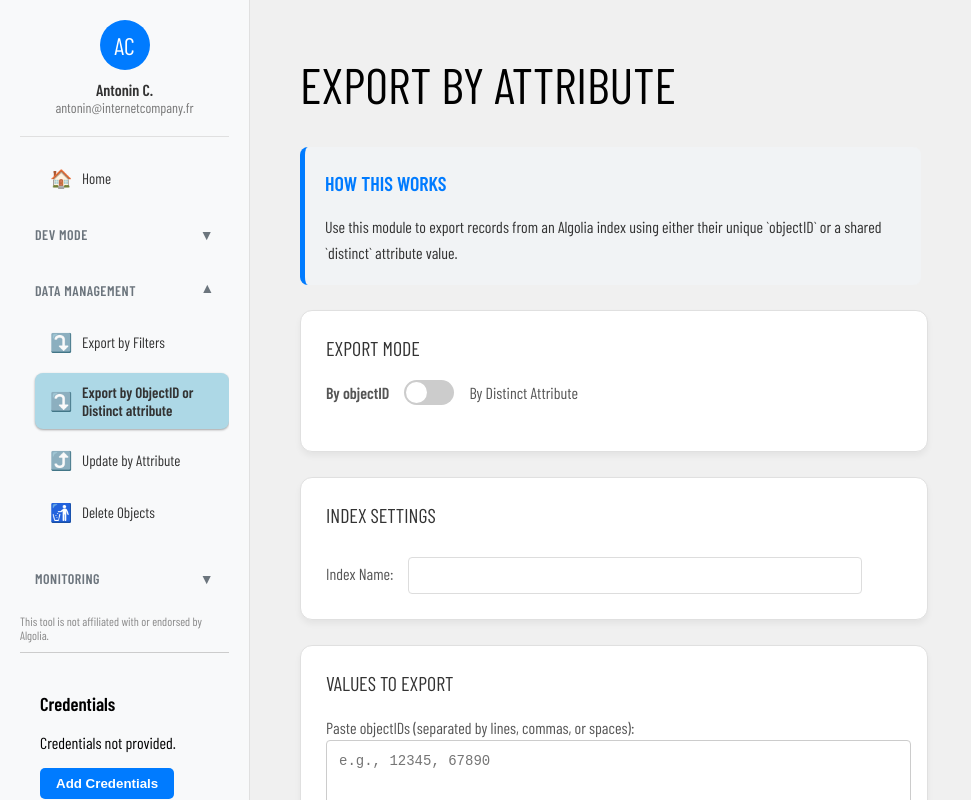
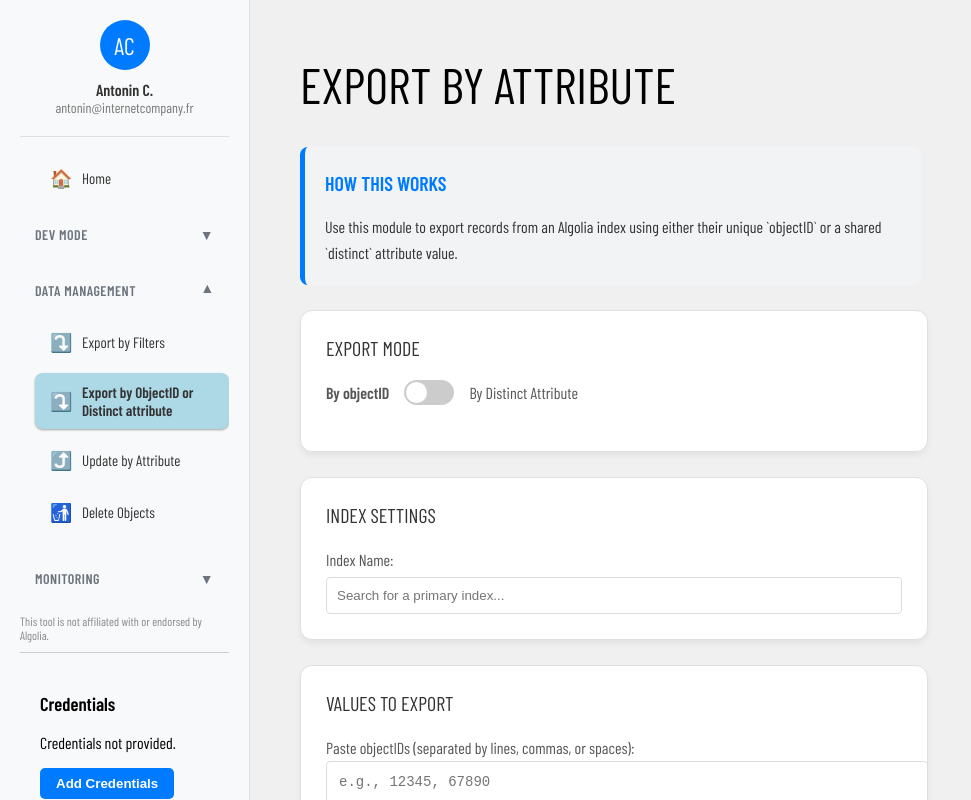
Before and after one commit to antonincoste/algolia_manager, a React (Create React App) app: page /export-by-attribute in a window 1280 px wide. Shown: the top 800 px of the page, without its empty margins (0-971 px from the left). Built offline with nearby package versions, Linux system fonts and the light colour scheme; a web font is replaced by a local one.

Commit message:
Implement autocomplete on all index fields + avoid duplicated

```diff
--- a/src/pages/CompareIndexesConfig.js
+++ b/src/pages/CompareIndexesConfig.js
@@ -223,14 +223,23 @@ const CompareIndexesConfig = () => {
   const apiKey = getApiKey();
   const appId = getAppId();
 
+  // MODIFIÉ : Le useEffect qui récupère les index
   useEffect(() => {
     if (comparisonType && appId && apiKey) {
       const fetchIndexes = async () => {
         setLog('Fetching list of all indexes...');
         try {
           const client = algoliasearch(appId, apiKey);
-          const indices = await client.listIndices();
-          setAllIndexes(indices.items.map(item => item.name).sort());
+          const { items } = await client.listIndices();
+
+          // On ne garde que les index qui n'ont pas de `primary`, ce sont les index primaires.
+          const primaryIndexes = items.filter(item => !item.primary);
+
+          // On nettoie les noms (trim) et on supprime les doublons (Set)
+          const cleanedNames = primaryIndexes.map(item => item.name.trim());
+          const uniqueNames = [...new Set(cleanedNames)];
+
+          setAllIndexes(uniqueNames.sort());
           setLog('Index list fetched. Please select indexes to compare.');
         } catch (err) {
           setError('Failed to fetch index list: ' + err.message);
@@ -244,10 +253,10 @@ const CompareIndexesConfig = () => {
 
   useEffect(() => {
     if (searchTerm) {
-      const filtered = allIndexes.filter(
+      const filtered = (allIndexes || []).filter(
         indexName =>
           indexName.toLowerCase().includes(searchTerm.toLowerCase()) &&
-          !selectedIndexes.includes(indexName)
+          !(selectedIndexes || []).includes(indexName)
       );
       setSuggestions(filtered);
     } else {
@@ -296,10 +305,9 @@ const CompareIndexesConfig = () => {
     fetchConfigs();
   }, [selectedIndexes, comparisonType, appId, apiKey]);
 
-  // MODIFIÉ : La fonction de sélection réinitialise maintenant l'état du toggle
   const selectComparison = (type) => {
     setConfigs(null);
-    setShowOnlyDiff(true); // On réinitialise le toggle à son état par défaut
+    setShowOnlyDiff(true);
     setComparisonType(prevType => (prevType === type ? null : type));
   };
 
@@ -314,7 +322,7 @@ const CompareIndexesConfig = () => {
   };
 
   const handleRemoveIndex = (indexToRemove) => {
-    setSelectedIndexes(selectedIndexes.filter(index => index !== indexToRemove));
+    setSelectedIndexes((selectedIndexes || []).filter(index => index !== indexToRemove));
   };
 
   const handlePaste = (e) => {
@@ -324,8 +332,8 @@ const CompareIndexesConfig = () => {
 
     if (pastedIndexes.length > 1) {
       const currentSelectedIndexes = new Set(selectedIndexes);
-      const validNewIndexes = pastedIndexes.filter(name =>
-        allIndexes.includes(name) && !currentSelectedIndexes.has(name)
+      const validNewIndexes = (pastedIndexes || []).filter(name =>
+        (allIndexes || []).includes(name) && !currentSelectedIndexes.has(name)
       );
 
       let combined = [...selectedIndexes, ...validNewIndexes];
--- a/src/pages/CopyData.js
+++ b/src/pages/CopyData.js
@@ -1,4 +1,6 @@
-import React, { useState } from 'react';
+// src/pages/CopyData.js
+import React, { useState, useEffect } from 'react';
+import styled from 'styled-components';
 import algoliasearch from 'algoliasearch';
 import { getApiKey, getAppId } from '../services/sessionService';
 import SectionBlock from '../components/SectionBlock';
@@ -6,8 +8,38 @@ import InfoBlock from '../components/InfoBlock';
 import StyledButton from '../components/StyledButton';
 import FullPageLoader from '../components/FullPageLoader';
 
-const inputStyle = { width: '75%', padding: '10px', marginTop: '5px', borderRadius: '4px', border: '1px solid #ddd', marginLeft: '15px' };
+const inputStyle = { width: '100%', padding: '10px', marginTop: '5px', borderRadius: '4px', border: '1px solid #ddd', boxSizing: 'border-box' };
+const textareaStyle = { ...inputStyle, resize: 'vertical' };
 const checkboxLabelStyle = { display: 'flex', alignItems: 'center', gap: '10px', margin: '15px 0' };
+
+// NOUVEAU : Styled components pour l'auto-complétion
+const AutocompleteContainer = styled.div`
+  position: relative;
+  width: 100%;
+`;
+
+const SuggestionsList = styled.ul`
+  list-style: none;
+  padding: 0;
+  margin: 5px 0 0 0;
+  position: absolute;
+  background-color: white;
+  border: 1px solid #ccc;
+  border-radius: 4px;
+  width: 100%;
+  max-height: 200px;
+  overflow-y: auto;
+  z-index: 10;
+  box-shadow: 0 4px 6px rgba(0,0,0,0.1);
+`;
+
+const SuggestionItem = styled.li`
+  padding: 10px;
+  cursor: pointer;
+  &:hover {
+    background-color: #f0f0f0;
+  }
+`;
 
 const CopyData = () => {
   const [sourceIndex, setSourceIndex] = useState('');
@@ -23,8 +55,46 @@ const CopyData = () => {
   const [newFilter, setNewFilter] = useState({ attribute: '', value: '' });
   const [availableAttributes, setAvailableAttributes] = useState([]);
 
+  // NOUVEAU : États pour l'auto-complétion
+  const [allIndexes, setAllIndexes] = useState([]);
+  const [suggestions, setSuggestions] = useState([]);
+  const [isInputFocused, setIsInputFocused] = useState(false);
+
   const globalAppId = getAppId();
   const globalApiKey = getApiKey();
+
+  // NOUVEAU : Effet pour récupérer la liste des index
+  useEffect(() => {
+    if (globalAppId && globalApiKey) {
+      const searchClient = algoliasearch(globalAppId, globalApiKey);
+      searchClient.listIndices().then(({ items }) => {
+        const primaryIndexes = items.filter(item => !item.primary);
+        const cleanedNames = primaryIndexes.map(item => item.name.trim());
+        const uniqueNames = [...new Set(cleanedNames)];
+        setAllIndexes(uniqueNames.sort());
+      }).catch(err => {
+        console.error("Failed to fetch index list for autocomplete:", err);
+      });
+    }
+  }, [globalAppId, globalApiKey]);
+
+  // NOUVEAU : Effet pour mettre à jour les suggestions
+  useEffect(() => {
+    if (sourceIndex && allIndexes.length > 0) {
+      const filtered = allIndexes.filter(name =>
+        name.toLowerCase().includes(sourceIndex.toLowerCase())
+      );
+      setSuggestions(filtered);
+    } else {
+      setSuggestions([]);
+    }
+  }, [sourceIndex, allIndexes]);
+
+  const handleSuggestionClick = (name) => {
+    setSourceIndex(name);
+    setSuggestions([]);
+    setIsInputFocused(false);
+  };
 
   const handleFetchAttributes = async () => {
     if (!sourceIndex) {
@@ -140,14 +210,33 @@ const CopyData = () => {
       </InfoBlock>
 
       <SectionBlock title="Configuration">
-        <div style={{ display: 'flex', flexDirection: 'column', gap: '15px' }}>
+        <div style={{ display: 'flex', flexDirection: 'column', gap: '20px' }}>
           <div>
             <label>Source Index:</label>
-            <input type="text" value={sourceIndex} onChange={(e) => setSourceIndex(e.target.value)} style={inputStyle} />
+            <AutocompleteContainer>
+              <input
+                type="text"
+                value={sourceIndex}
+                onChange={(e) => setSourceIndex(e.target.value)}
+                onFocus={() => setIsInputFocused(true)}
+                onBlur={() => setTimeout(() => setIsInputFocused(false), 200)}
+                style={inputStyle}
+                placeholder="Search for a primary index..."
+              />
+              {isInputFocused && suggestions.length > 0 && (
+                <SuggestionsList>
+                  {suggestions.slice(0, 10).map(suggestion => (
+                    <SuggestionItem key={suggestion} onClick={() => handleSuggestionClick(suggestion)}>
+                      {suggestion}
+                    </SuggestionItem>
+                  ))}
+                </SuggestionsList>
+              )}
+            </AutocompleteContainer>
           </div>
           <div>
             <label>Target Index(es) (separated by space, comma, or new line):</label>
-            <textarea value={targetIndexes} onChange={(e) => setTargetIndexes(e.target.value)} rows={3} style={{...inputStyle, resize: 'vertical'}} />
+            <textarea value={targetIndexes} onChange={(e) => setTargetIndexes(e.target.value)} rows={3} style={textareaStyle} />
           </div>
 
           <div style={checkboxLabelStyle}>
@@ -173,7 +262,7 @@ const CopyData = () => {
           </div>
 
           {copyToDifferentApp && (
-            <div style={{ border: '1px solid #ddd', padding: '0px 20px 20px 20px', borderRadius: '8px', backgroundColor: '#fdfdfd' }}>
+            <div style={{ border: '1px solid #ddd', padding: '20px', borderRadius: '8px', backgroundColor: '#fdfdfd' }}>
               <h4>Destination Credentials</h4>
               <div>
                 <label>Destination App ID:</label>
--- a/src/pages/ExportByAttribute.js
+++ b/src/pages/ExportByAttribute.js
@@ -1,4 +1,6 @@
-import React, { useState } from 'react';
+// src/pages/ExportByAttribute.js
+import React, { useState, useEffect } from 'react';
+import styled from 'styled-components';
 import algoliasearch from 'algoliasearch';
 import { getApiKey, getAppId } from '../services/sessionService';
 import SectionBlock from '../components/SectionBlock';
@@ -6,20 +8,88 @@ import InfoBlock from '../components/InfoBlock';
 import StyledButton from '../components/StyledButton';
 import FullPageLoader from '../components/FullPageLoader';
 
-const textareaStyle = { width: '97%', padding: '12px', fontSize: '14px', borderRadius: '4px', border: '1px solid #ccc', resize: 'vertical' };
+const textareaStyle = { width: '100%', padding: '12px', fontSize: '14px', borderRadius: '4px', border: '1px solid #ddd', resize: 'vertical' };
+const inputStyle = { width: '100%', padding: '10px', marginTop: '5px', borderRadius: '4px', border: '1px solid #ddd', boxSizing: 'border-box' };
+
+// NOUVEAU : Styled components pour l'auto-complétion
+const AutocompleteContainer = styled.div`
+  position: relative;
+  width: 100%;
+`;
+
+const SuggestionsList = styled.ul`
+  list-style: none;
+  padding: 0;
+  margin: 5px 0 0 0;
+  position: absolute;
+  background-color: white;
+  border: 1px solid #ccc;
+  border-radius: 4px;
+  width: 100%;
+  max-height: 200px;
+  overflow-y: auto;
+  z-index: 10;
+  box-shadow: 0 4px 6px rgba(0,0,0,0.1);
+`;
+
+const SuggestionItem = styled.li`
+  padding: 10px;
+  cursor: pointer;
+  &:hover {
+    background-color: #f0f0f0;
+  }
+`;
 
 const ExportByAttribute = () => {
   const [indexName, setIndexName] = useState('');
   const [valuesToExport, setValuesToExport] = useState('');
-  const [exportMode, setExportMode] = useState('byID'); // 'byID' ou 'byDistinct'
+  const [exportMode, setExportMode] = useState('byID');
   const [distinctAttribute, setDistinctAttribute] = useState('');
 
   const [log, setLog] = useState('');
   const [error, setError] = useState('');
   const [isLoading, setIsLoading] = useState(false);
 
+  // NOUVEAU : États pour l'auto-complétion
+  const [allIndexes, setAllIndexes] = useState([]);
+  const [suggestions, setSuggestions] = useState([]);
+  const [isInputFocused, setIsInputFocused] = useState(false);
+
   const apiKey = getApiKey();
   const appId = getAppId();
+
+  // NOUVEAU : Effet pour récupérer la liste des index
+  useEffect(() => {
+    if (appId && apiKey) {
+      const searchClient = algoliasearch(appId, apiKey);
+      searchClient.listIndices().then(({ items }) => {
+        const primaryIndexes = items.filter(item => !item.primary);
+        const cleanedNames = primaryIndexes.map(item => item.name.trim());
+        const uniqueNames = [...new Set(cleanedNames)];
+        setAllIndexes(uniqueNames.sort());
+      }).catch(err => {
+        console.error("Failed to fetch index list for autocomplete:", err);
+      });
+    }
+  }, [appId, apiKey]);
+
+  // NOUVEAU : Effet pour mettre à jour les suggestions
+  useEffect(() => {
+    if (indexName && allIndexes.length > 0) {
+      const filtered = allIndexes.filter(name =>
+        name.toLowerCase().includes(indexName.toLowerCase())
+      );
+      setSuggestions(filtered);
+    } else {
+      setSuggestions([]);
+    }
+  }, [indexName, allIndexes]);
+
+  const handleSuggestionClick = (name) => {
+    setIndexName(name);
+    setSuggestions([]);
+    setIsInputFocused(false);
+  };
 
   const handleSyncDistinctAttribute = async () => {
     if (!indexName) {
@@ -156,20 +226,41 @@ const ExportByAttribute = () => {
       </SectionBlock>
 
       <SectionBlock title="Index Settings">
+        <div style={{ display: 'flex', flexDirection: 'column', gap: '20px' }}>
             <div>
               <label>Index Name:</label>
-          <input type="text" value={indexName} onChange={(e) => setIndexName(e.target.value)} style={{ width: '75%', padding: '10px', marginTop: '10px', borderRadius: '4px', border: '1px solid #ddd', marginLeft: '15px' }} />
+              <AutocompleteContainer>
+                <input
+                  type="text"
+                  value={indexName}
+                  onChange={(e) => setIndexName(e.target.value)}
+                  onFocus={() => setIsInputFocused(true)}
+                  onBlur={() => setTimeout(() => setIsInputFocused(false), 200)}
+                  style={inputStyle}
+                  placeholder="Search for a primary index..."
+                />
+                {isInputFocused && suggestions.length > 0 && (
+                  <SuggestionsList>
+                    {suggestions.slice(0, 10).map(suggestion => (
+                      <SuggestionItem key={suggestion} onClick={() => handleSuggestionClick(suggestion)}>
+                        {suggestion}
+                      </SuggestionItem>
+                    ))}
+                  </SuggestionsList>
+                )}
+              </AutocompleteContainer>
             </div>
             {exportMode === 'byDistinct' && (
               <div style={{marginTop: '15px'}}>
                 <StyledButton onClick={handleSyncDistinctAttribute} label="Sync Distinct Attribute" icon="🔄" />
                 {distinctAttribute && (
-              <p style={{ marginLeft: '15px', fontStyle: 'italic', display: 'inline-block' }}>
+                  <p style={{ fontStyle: 'italic', display: 'inline-block', marginLeft: '15px' }}>
                     Detected Attribute: <strong>{distinctAttribute}</strong>
                   </p>
                 )}
               </div>
             )}
+        </div>
       </SectionBlock>
 
       <SectionBlock title="Values to Export">
--- a/src/pages/ExportDataByFilters.js
+++ b/src/pages/ExportDataByFilters.js
@@ -1,5 +1,6 @@
-// src/pages/ExportData.js
-import React, { useState } from 'react';
+// src/pages/ExportDataByFilters.js
+import React, { useState, useEffect } from 'react';
+import styled from 'styled-components';
 import { getApiKey, getAppId } from '../services/sessionService';
 import algoliasearch from 'algoliasearch';
 import SectionBlock from '../components/SectionBlock';
@@ -7,7 +8,36 @@ import InfoBlock from '../components/InfoBlock';
 import StyledButton from '../components/StyledButton';
 import FullPageLoader from '../components/FullPageLoader';
 
-const ExportData = () => {
+const AutocompleteContainer = styled.div`
+  position: relative;
+  width: 75%;
+  margin-left: 15px;
+`;
+
+const SuggestionsList = styled.ul`
+  list-style: none;
+  padding: 0;
+  margin: 5px 0 0 0;
+  position: absolute;
+  background-color: white;
+  border: 1px solid #ccc;
+  border-radius: 4px;
+  width: 100%;
+  max-height: 200px;
+  overflow-y: auto;
+  z-index: 10;
+  box-shadow: 0 4px 6px rgba(0,0,0,0.1);
+`;
+
+const SuggestionItem = styled.li`
+  padding: 10px;
+  cursor: pointer;
+  &:hover {
+    background-color: #f0f0f0;
+  }
+`;
+
+const ExportDataByFilters = () => {
   const [indexName, setIndexName] = useState('');
   const [attributes, setAttributes] = useState(['objectID']);
   const [filters, setFilters] = useState([]);
@@ -18,9 +48,43 @@ const ExportData = () => {
   const [useDistinct, setUseDistinct] = useState(false);
   const [distinctAttribute, setDistinctAttribute] = useState('');
   const [isLoading, setIsLoading] = useState(false);
+  const [allIndexes, setAllIndexes] = useState([]);
+  const [suggestions, setSuggestions] = useState([]);
+  const [isInputFocused, setIsInputFocused] = useState(false);
 
   const apiKey = getApiKey();
   const appId = getAppId();
+
+  useEffect(() => {
+    if (appId && apiKey) {
+      const searchClient = algoliasearch(appId, apiKey);
+      searchClient.listIndices().then(({ items }) => {
+        const primaryIndexes = items.filter(item => !item.primary);
+        const cleanedNames = primaryIndexes.map(item => item.name.trim());
+        const uniqueNames = [...new Set(cleanedNames)];
+        setAllIndexes(uniqueNames.sort());
+      }).catch(err => {
+        console.error("Failed to fetch index list for autocomplete:", err);
+      });
+    }
+  }, [appId, apiKey]);
+
+  useEffect(() => {
+    if (indexName && allIndexes.length > 0) {
+      const filtered = allIndexes.filter(name =>
+        name.toLowerCase().includes(indexName.toLowerCase())
+      );
+      setSuggestions(filtered);
+    } else {
+      setSuggestions([]);
+    }
+  }, [indexName, allIndexes]);
+
+  const handleSuggestionClick = (name) => {
+    setIndexName(name);
+    setSuggestions([]);
+    setIsInputFocused(false);
+  };
 
   const clearStatus = () => {
     setError('');
@@ -90,7 +154,7 @@ const ExportData = () => {
   const buildFilterString = () => {
     return filters
       .filter(f => f.attribute && f.value)
-      .map(f => `${f.attribute}:"${f.value}"`)
+      .map(f => `${f.attribute}:"${f.value.replace(/"/g, '\\"')}"`)
       .join(' AND ');
   };
 
@@ -159,7 +223,6 @@ const ExportData = () => {
     }
   };
 
-  // DÉFINITION DES STYLES POUR LE TOGGLE (RESTAURÉE)
   const toggleStyle = {
     appearance: 'none',
     width: '50px',
@@ -195,12 +258,31 @@ const ExportData = () => {
       </InfoBlock>
       <SectionBlock title="Index Settings">
         <div style={{ display: 'flex', flexDirection: 'column', gap: '20px' }}>
-          <div>
-            <label>Index Name:</label>
-            <input type="text" value={indexName} onChange={(e) => setIndexName(e.target.value)} style={{ width: '75%', padding: '10px', marginTop: '10px', borderRadius: '4px', border: '1px solid #ddd', marginLeft: '15px' }} />
+          <div style={{ display: 'flex', alignItems: 'center' }}>
+            <label style={{minWidth: '120px'}}>Index Name:</label>
+            <AutocompleteContainer>
+              <input
+                type="text"
+                value={indexName}
+                onChange={(e) => setIndexName(e.target.value)}
+                onFocus={() => setIsInputFocused(true)}
+                onBlur={() => setTimeout(() => setIsInputFocused(false), 200)}
+                style={{ width: '100%', padding: '10px', borderRadius: '4px', border: '1px solid #ddd' }}
+                placeholder="Search for an index..."
+              />
+              {isInputFocused && suggestions.length > 0 && (
+                <SuggestionsList>
+                  {suggestions.slice(0, 10).map(suggestion => (
+                    <SuggestionItem key={suggestion} onClick={() => handleSuggestionClick(suggestion)}>
+                      {suggestion}
+                    </SuggestionItem>
+                  ))}
+                </SuggestionsList>
+              )}
+            </AutocompleteContainer>
           </div>
           <div style={{ display: 'flex', alignItems: 'center', gap: '12px' }}>
-            <label>Use Distinct:</label>
+            <label style={{minWidth: '120px'}}>Use Distinct:</label>
             <div style={toggleStyle} onClick={() => setUseDistinct(!useDistinct)}>
               <div style={toggleCircleStyle}></div>
             </div>
@@ -259,4 +341,4 @@ const ExportData = () => {
   );
 };
 
-export default ExportData;
+export default ExportDataByFilters;
```
Lines whose indentation alone changed are shown as unchanged.
